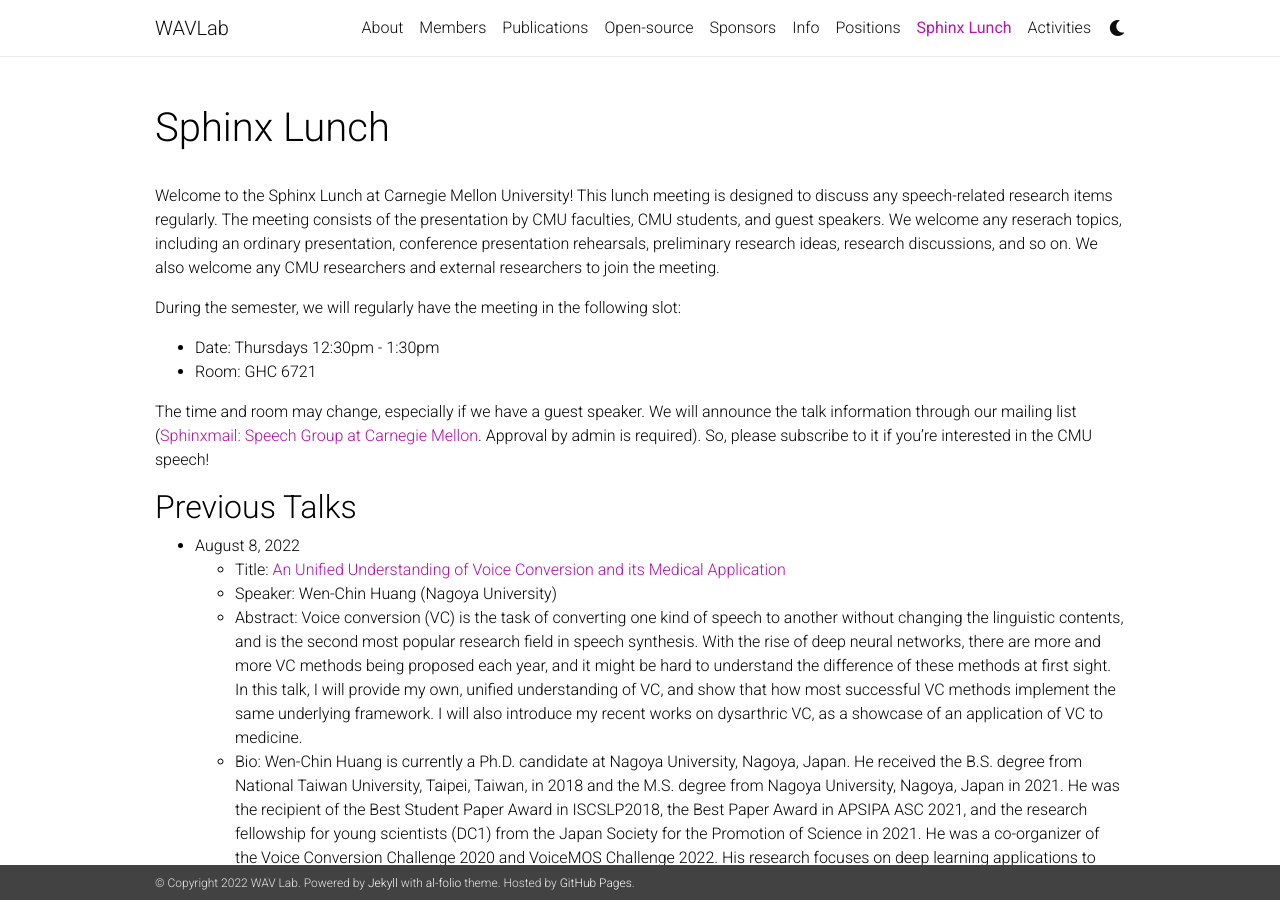
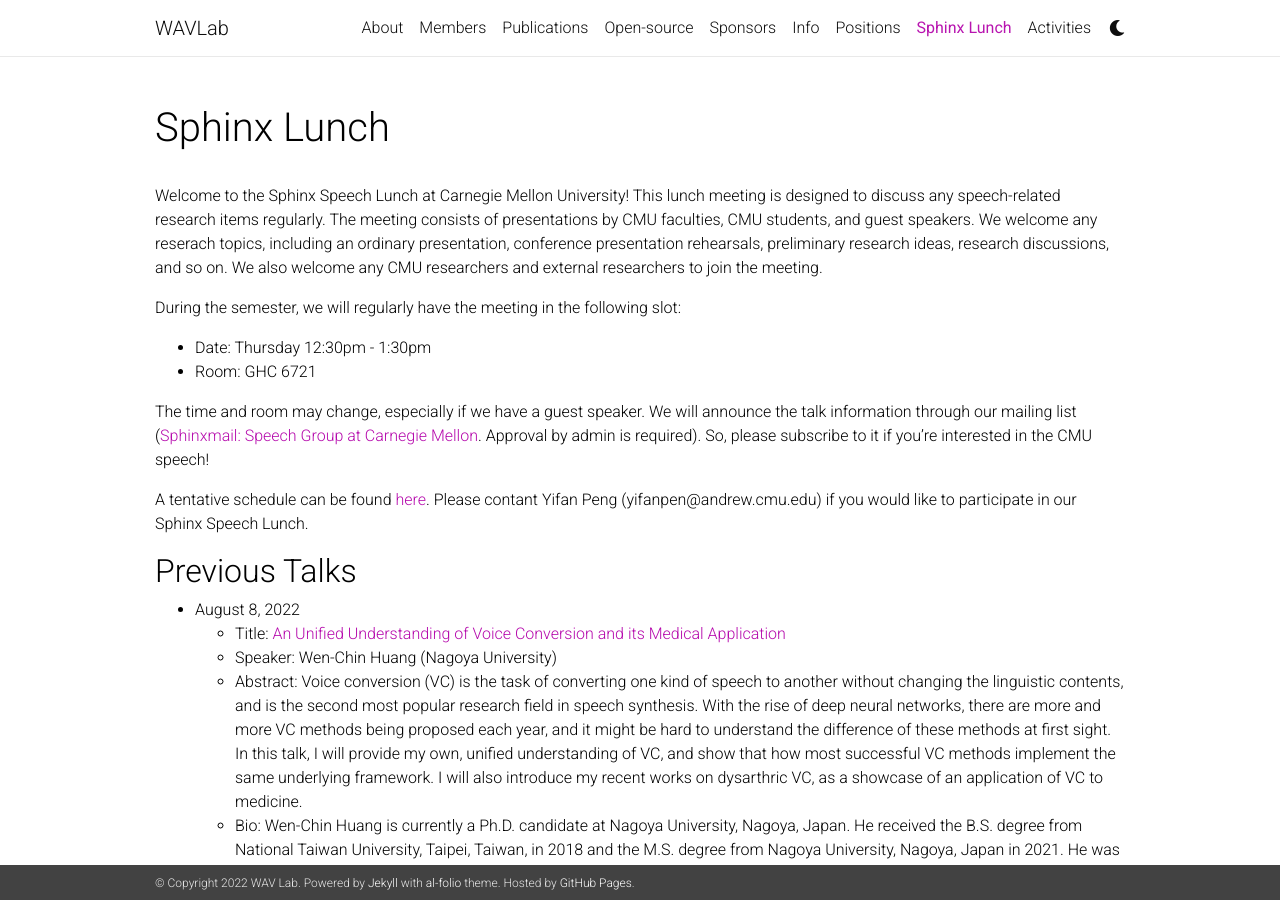
Before and after one commit to shinjiwlab/shinjiwlab.github.io, a Jekyll site: the page built from _pages/sphinx-lunch.md, in a window 1280 px wide and 900 px high. Built offline with Jekyll 4.4.1, drawn with Linux system fonts in a browser that asks for light colours; nearby versions of some CDN libraries; a style sheet for code colours, icons or effects is not loaded.

Commit message:
update sphinx lunch

```diff
--- a/_pages/sphinx-lunch.md
+++ b/_pages/sphinx-lunch.md
@@ -6,20 +6,22 @@ nav: true
 order: 9
 ---
 
-Welcome to the Sphinx Lunch at Carnegie Mellon University!
+Welcome to the Sphinx Speech Lunch at Carnegie Mellon University!
 This lunch meeting is designed to discuss any speech-related research items regularly.
-The meeting consists of the presentation by CMU faculties, CMU students, and guest speakers.
+The meeting consists of presentations by CMU faculties, CMU students, and guest speakers.
 We welcome any reserach topics, including an ordinary presentation, conference presentation rehearsals, preliminary research ideas, research discussions, and so on.
 We also welcome any CMU researchers and external researchers to join the meeting.
 
 During the semester, we will regularly have the meeting in the following slot:
 
-- Date: Thursdays 12:30pm - 1:30pm
+- Date: Thursday 12:30pm - 1:30pm
 - Room: GHC 6721
 
 The time and room may change, especially if we have a guest speaker.
 We will announce the talk information through our mailing list ([Sphinxmail: Speech Group at Carnegie Mellon](https://mailman.srv.cs.cmu.edu/mailman/listinfo/sphinxmail). Approval by admin is required).
 So, please subscribe to it if you're interested in the CMU speech!
+
+A tentative schedule can be found [here](https://docs.google.com/spreadsheets/d/1TOai33IkD7zAFBsNDkk29RRz5CpXN56vQRajlrs1kis/edit?usp=sharing). Please contant Yifan Peng (yifanpen@andrew.cmu.edu) if you would like to participate in our Sphinx Speech Lunch.
 
 ## Previous Talks
 - August 8, 2022
```
